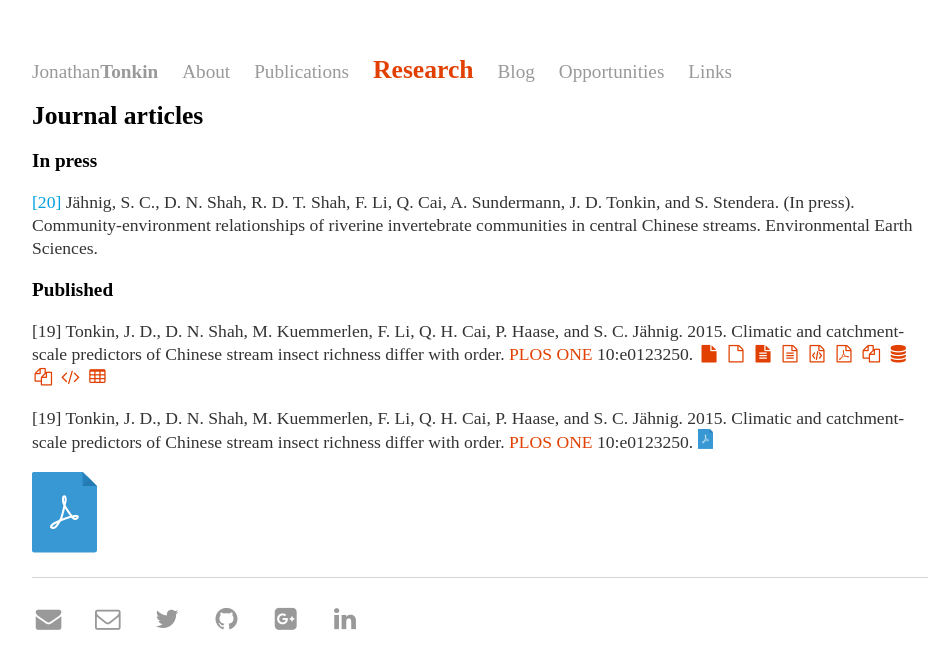
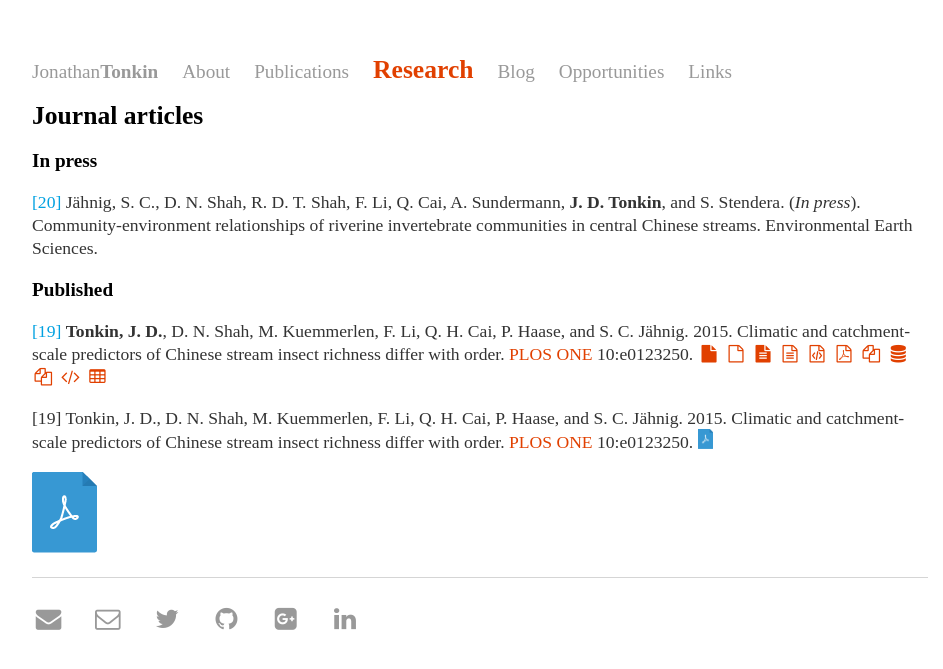
Before and after one commit to jdtonkin/jdtonkin.github.io, a Jekyll site: the page built from Research/index.md, in a window 1280 px wide. Shown: the top 669 px of the page, without its empty margins (160-1103 px from the left). Built offline with Jekyll 4.4.1, drawn with Linux system fonts in a browser that asks for light colours; nearby versions of some CDN libraries.

Commit message:
Update index.md

```diff
--- a/Research/index.md
+++ b/Research/index.md
@@ -6,11 +6,11 @@
 #Journal articles
 
 ###In press
-<span style="color:#00a1e1">[20]</span> Jähnig, S. C., D. N. Shah, R. D. T. Shah, F. Li,  Q. Cai, A. Sundermann, J. D. Tonkin, and S. Stendera. (In press). Community-environment relationships of riverine invertebrate communities in central Chinese streams. Environmental Earth Sciences.
+<span style="color:#00a1e1">[20]</span> Jähnig, S. C., D. N. Shah, R. D. T. Shah, F. Li,  Q. Cai, A. Sundermann, **J. D. Tonkin**, and S. Stendera. (*In press*). Community-environment relationships of riverine invertebrate communities in central Chinese streams. Environmental Earth Sciences.
 
 ###Published
 
-[19] Tonkin, J. D., D. N. Shah, M. Kuemmerlen, F. Li, Q. H. Cai, P. Haase, and S. C. Jähnig. 2015. Climatic and catchment-scale predictors of Chinese stream insect richness differ with order. <a href="http://dx.doi.org/10.1371/journal.pone.0123250" target="_blank">PLOS ONE</a> 10:e0123250.  [<i class="fa fa-fw fa-file"></i>](2015 Tonkin etal PLOS ONE.pdf) [<i class="fa fa-fw fa-file-o"></i>](2015 Tonkin etal PLOS ONE.pdf) [<i class="fa fa-fw fa-file-text"></i>](2015 Tonkin etal PLOS ONE.pdf)  [<i class="fa fa-fw fa-file-text-o"></i>](2015 Tonkin etal PLOS ONE.pdf) [<i class="fa fa-fw fa-file-code-o"></i>](2015 Tonkin etal PLOS ONE.pdf) [<i class="fa fa-fw fa-file-pdf-o"></i>](2015 Tonkin etal PLOS ONE.pdf) [<i class="fa fa-fw fa-files-o"></i>](2015 Tonkin etal PLOS ONE.pdf) [<i class="fa fa-fw fa-database"></i>](2015 Tonkin etal PLOS ONE.pdf) [<i class="fa fa-fw fa-files-o"></i>](2015 Tonkin etal PLOS ONE.pdf) [<i class="fa fa-fw fa-code"></i>](2015 Tonkin etal PLOS ONE.pdf) [<i class="fa fa-fw fa-table"></i>](2015 Tonkin etal PLOS ONE.pdf)
+<span style="color:#00a1e1">[19]</span> **Tonkin, J. D.**, D. N. Shah, M. Kuemmerlen, F. Li, Q. H. Cai, P. Haase, and S. C. Jähnig. 2015. Climatic and catchment-scale predictors of Chinese stream insect richness differ with order. <a href="http://dx.doi.org/10.1371/journal.pone.0123250" target="_blank">PLOS ONE</a> 10:e0123250.  [<i class="fa fa-fw fa-file"></i>](2015 Tonkin etal PLOS ONE.pdf) [<i class="fa fa-fw fa-file-o"></i>](2015 Tonkin etal PLOS ONE.pdf) [<i class="fa fa-fw fa-file-text"></i>](2015 Tonkin etal PLOS ONE.pdf)  [<i class="fa fa-fw fa-file-text-o"></i>](2015 Tonkin etal PLOS ONE.pdf) [<i class="fa fa-fw fa-file-code-o"></i>](2015 Tonkin etal PLOS ONE.pdf) [<i class="fa fa-fw fa-file-pdf-o"></i>](2015 Tonkin etal PLOS ONE.pdf) [<i class="fa fa-fw fa-files-o"></i>](2015 Tonkin etal PLOS ONE.pdf) [<i class="fa fa-fw fa-database"></i>](2015 Tonkin etal PLOS ONE.pdf) [<i class="fa fa-fw fa-files-o"></i>](2015 Tonkin etal PLOS ONE.pdf) [<i class="fa fa-fw fa-code"></i>](2015 Tonkin etal PLOS ONE.pdf) [<i class="fa fa-fw fa-table"></i>](2015 Tonkin etal PLOS ONE.pdf)
 
 
 
```
